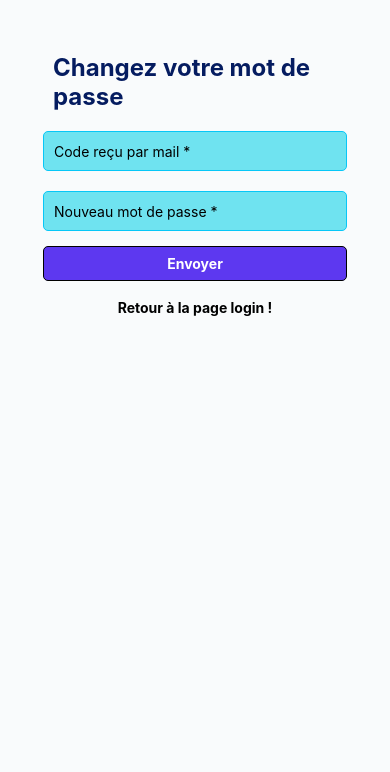
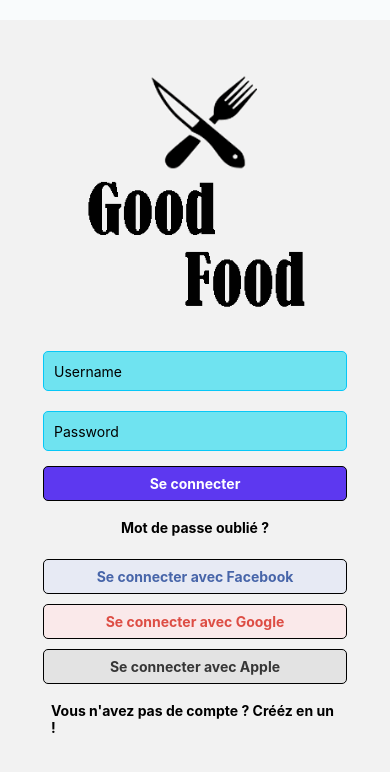
Before and after one commit to GoodFood-Cesi-2022/GOOD-FOOD-2.0R, a React Native app: screen /SignIn in a window 390 px wide. Shown: the top 772 px of the page. Built offline with nearby package versions, Linux system fonts and the light colour scheme.

Commit message:
Mise en place des redirections sur les pages de login

```diff
--- a/App.js
+++ b/App.js
@@ -1,15 +1,11 @@
 import { StatusBar } from 'expo-status-bar';
 import { StyleSheet, Text, SafeAreaView } from 'react-native';
-import SignInScreen from './src/screens/SignInScreen/SignInScreen';
-import SignUpScreen from './src/screens/SignUpScreen/SignUpScreen';
-import ConfirmEmailScreen from './src/screens/ConfirmEmailScreen/ConfirmEmailScreen';
-import ForgotPasswordScreen from './src/screens/ForgotPasswordScreen/ForgotPasswordScreen';
-import NewPasswordScreen from './src/screens/NewPasswordScreen/NewPasswordScreen';
+import Navigation from './src/navigation/index';
 
 export default function App() {
   return (
     <SafeAreaView style={styles.root}>
-      <NewPasswordScreen/>
+      <Navigation/>
     </SafeAreaView>
   );
 }
@@ -18,5 +14,6 @@
   root:{
     flex:1,
     backgroundColor:'#F9FBFC',
+    paddingTop:20,
   },
 });
--- a/package.json
+++ b/package.json
@@ -10,11 +10,15 @@
     "eject": "expo eject"
   },
   "dependencies": {
+    "@react-navigation/native": "^6.0.8",
+    "@react-navigation/native-stack": "^6.5.0",
     "expo": "~44.0.0",
     "expo-status-bar": "~1.2.0",
     "react": "17.0.1",
     "react-dom": "17.0.1",
     "react-native": "0.64.3",
+    "react-native-safe-area-context": "3.3.2",
+    "react-native-screens": "~3.10.1",
     "react-native-web": "0.17.1"
   },
   "devDependencies": {
--- /dev/null
+++ b/src/navigation/index.js
@@ -0,0 +1,29 @@
+import { View, Text } from 'react-native';
+import React from 'react';
+import { NavigationContainer } from '@react-navigation/native';
+import { createNativeStackNavigator } from '@react-navigation/native-stack';
+import SignInScreen from '../screens/SignInScreen/SignInScreen';
+import SignUpScreen from '../screens/SignUpScreen/SignUpScreen';
+import ConfirmEmailScreen from '../screens/ConfirmEmailScreen/ConfirmEmailScreen';
+import ForgotPasswordScreen from '../screens/ForgotPasswordScreen/ForgotPasswordScreen';
+import NewPasswordScreen from '../screens/NewPasswordScreen/NewPasswordScreen';
+import HomeScreen from '../screens/HomeScreen/HomeScreen';
+
+const Stack = createNativeStackNavigator();
+
+const Navigation = () => {
+  return (
+    <NavigationContainer>
+        <Stack.Navigator screenOptions={{headerShown: false}}>
+            <Stack.Screen name="SignIn" component={SignInScreen} />
+            <Stack.Screen name="SignUp" component={SignUpScreen} />
+            <Stack.Screen name="ConfirmEmail" component={ConfirmEmailScreen} />
+            <Stack.Screen name="ForgotPassword" component={ForgotPasswordScreen} />
+            <Stack.Screen name="NewPassword" component={NewPasswordScreen} />
+            <Stack.Screen name="HomeScreen" component={HomeScreen} />
+        </Stack.Navigator>
+    </NavigationContainer>
+  )
+}
+
+export default Navigation;
--- a/src/screens/ConfirmEmailScreen/ConfirmEmailScreen.js
+++ b/src/screens/ConfirmEmailScreen/ConfirmEmailScreen.js
@@ -4,15 +4,19 @@
 import CustomInput from '../../components/CustomInput/CustomInput';
 import CustomButton from '../../components/CustomButton/CustomButton';
 import SocialSignInButtons from '../../components/SocialSignInButtons/SocialSignInButtons';
+import { useNavigation } from '@react-navigation/native';
+
 
 const ConfirmEmailScreen = () => {
     const [code, setCode] = useState("");
 
+    const navigation = useNavigation();
+
     const OnConfirmPressed = () => {
-        console.log("Confirmed !");
+        navigation.navigate('HomeScreen');
     }
     const OnNewCodePressed = () => {
-        console.log("Code renvoyé !");
+        navigation.navigate('SignIn');
     }
     const OnBackSignInPressed = () => {
         console.log("Retour vers page SignInScreen !");
--- a/src/screens/ForgotPasswordScreen/ForgotPasswordScreen.js
+++ b/src/screens/ForgotPasswordScreen/ForgotPasswordScreen.js
@@ -4,15 +4,19 @@
 import CustomInput from '../../components/CustomInput/CustomInput';
 import CustomButton from '../../components/CustomButton/CustomButton';
 import SocialSignInButtons from '../../components/SocialSignInButtons/SocialSignInButtons';
+import { useNavigation } from '@react-navigation/native';
+
 
 const ForgotPasswordScreen = () => {
     const [username, setUsername] = useState("");
 
+    const navigation = useNavigation();
+
     const OnEnvoyerPressed = () => {
-        console.log("Nouveau mot de passe enregistré !");
+        navigation.navigate('NewPassword');
     }
     const OnBackSignInPressed = () => {
-        console.log("Retour à la page SignInScreen !");
+        navigation.navigate('SignIn');
     }
   return (
     <ScrollView showsVerticalScrollIndicator={false}>
--- /dev/null
+++ b/src/screens/HomeScreen/HomeScreen.js
@@ -0,0 +1,14 @@
+import { StyleSheet, Text, View } from 'react-native'
+import React from 'react'
+
+const HomeScreen = () => {
+  return (
+    <View>
+      <Text>HomeScreen</Text>
+    </View>
+  )
+}
+
+export default HomeScreen
+
+const styles = StyleSheet.create({})
--- a/src/screens/NewPasswordScreen/NewPasswordScreen.js
+++ b/src/screens/NewPasswordScreen/NewPasswordScreen.js
@@ -4,16 +4,19 @@
 import CustomInput from '../../components/CustomInput/CustomInput';
 import CustomButton from '../../components/CustomButton/CustomButton';
 import SocialSignInButtons from '../../components/SocialSignInButtons/SocialSignInButtons';
+import { useNavigation } from '@react-navigation/native';
 
 const NewPasswordScreen = () => {
     const [code, setCode] = useState("");
     const [newPassword, setNewPassword] = useState("");
 
+    const navigation = useNavigation();
+
     const OnEnvoyerPressed = () => {
-        console.log("Nouveau mot de passe enregistré !");
+        navigation.navigate('HomeScreen');
     }
     const OnBackSignInPressed = () => {
-        console.log("Retour à la page SignInScreen !");
+        navigation.navigate('SignIn');
     }
   return (
     <ScrollView showsVerticalScrollIndicator={false}>
--- a/src/screens/SignInScreen/SignInScreen.js
+++ b/src/screens/SignInScreen/SignInScreen.js
@@ -5,20 +5,23 @@
 import CustomInput from '../../components/CustomInput/CustomInput';
 import CustomButton from '../../components/CustomButton/CustomButton';
 import SocialSignInButtons from '../../components/SocialSignInButtons/SocialSignInButtons';
+import { useNavigation } from '@react-navigation/native';
 
 const SignInScreen = () => {
     const [username, setUsername] = useState("");
     const [password, setPassword] = useState("");
     const {height} = useWindowDimensions();
+    const navigation = useNavigation();
 
     const OnSignInPressed = () => {
-        console.log("Signed in !");
+        // Validate user
+        navigation.navigate('HomeScreen');
     }
     const OnSignUpPressed = () => {
-        console.log("Signed up !");
+        navigation.navigate('SignUp');
     }
     const OnForgotPasswordPressed = () => {
-        console.log("I forgot my password !");
+        navigation.navigate('ForgotPassword');
     }
   return (
     <ScrollView showsVerticalScrollIndicator={false}>
@@ -68,7 +71,7 @@
         minWidth:300,
         maxWidth:300,
         maxHeight:300,
-        marginTop:80,
+        marginTop:5,
         marginBottom:20,
     }
 })
--- a/src/screens/SignUpScreen/SignUpScreen.js
+++ b/src/screens/SignUpScreen/SignUpScreen.js
@@ -4,6 +4,7 @@
 import CustomInput from '../../components/CustomInput/CustomInput';
 import CustomButton from '../../components/CustomButton/CustomButton';
 import SocialSignInButtons from '../../components/SocialSignInButtons/SocialSignInButtons';
+import { useNavigation } from '@react-navigation/native';
 
 const SignUpScreen = () => {
     const [username, setUsername] = useState("");
@@ -11,8 +12,10 @@
     const [password, setPassword] = useState("");
     const [passwordRepeat, setPasswordRepeat] = useState("");
 
+    const navigation = useNavigation();
+
     const OnSignUpPressed = () => {
-        console.log("Signed up !");
+        navigation.navigate('ConfirmEmail');
     }
     const OnCGUPressed = () => {
         console.log("Voici les CGU !");
```
Also changed, not shown: 1 other file (tests, documents, lock files or other folders).
